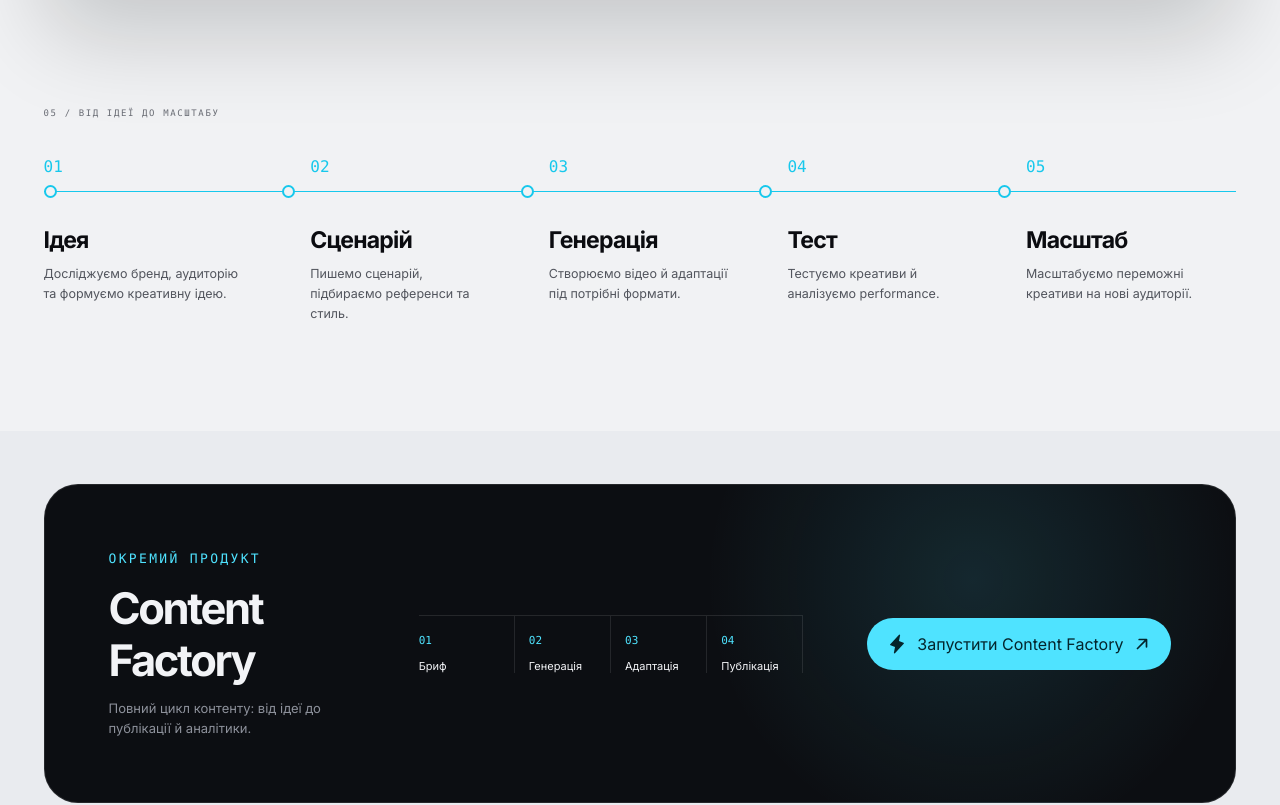
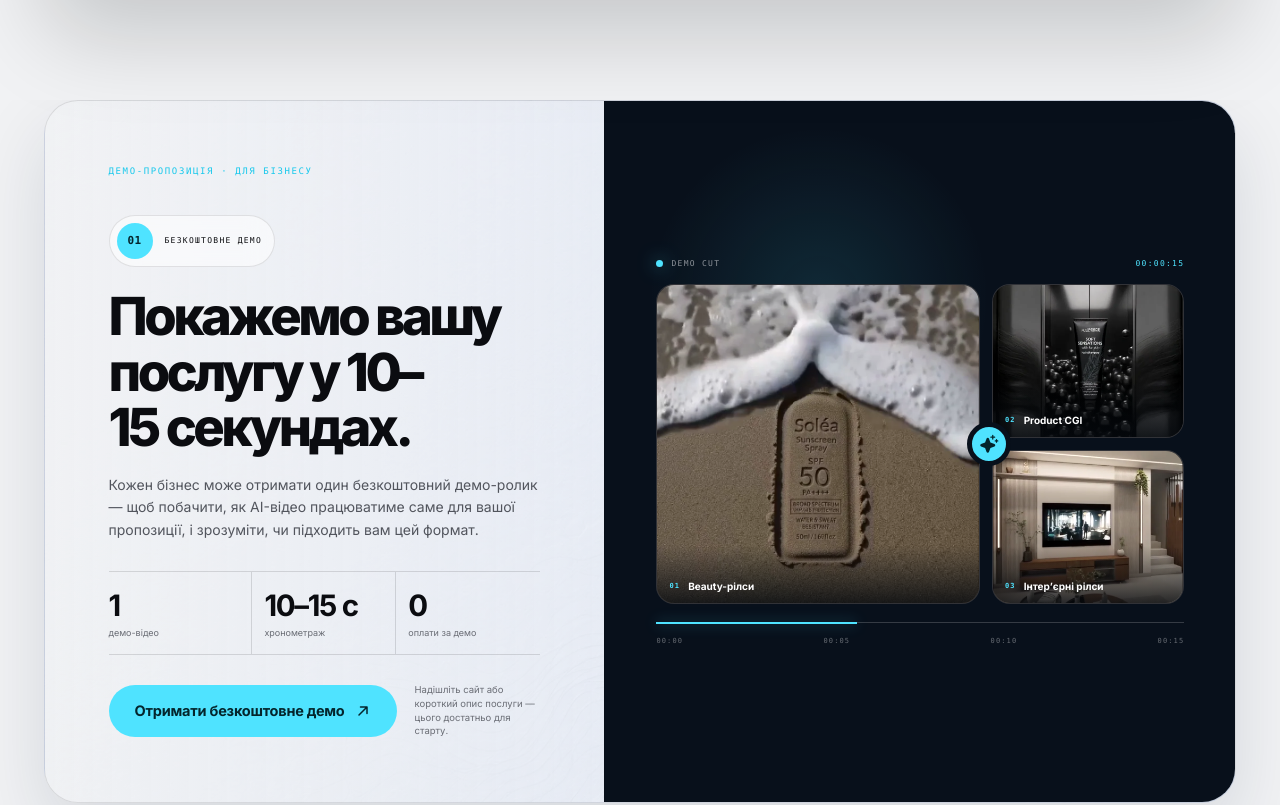
Before and after one commit to aiinsiderclubb-ai/AI-Insider-New-Design-, a React (Vite) app: page /studio in a window 1280 px wide. Shown: the part 1138-1943 px from the top of the page. Built offline with nearby package versions, Linux system fonts and the light colour scheme.

Commit message:
feat: add free studio demo offer

```diff
--- a/src/pages/StudioPage.jsx
+++ b/src/pages/StudioPage.jsx
@@ -6,6 +6,7 @@
   Lightning,
   Pause,
   Play,
+  Sparkle,
 } from "@phosphor-icons/react";
 import { Meta, Reveal } from "../ui.jsx";
 import { useContact } from "../layout.jsx";
@@ -18,6 +19,10 @@
   ["04", "Тест", "Тестуємо креативи й аналізуємо performance."],
   ["05", "Масштаб", "Масштабуємо переможні креативи на нові аудиторії."],
 ];
+
+const demoFrames = ["beauty-spf", "product-shampoo", "interior-entryway"]
+  .map((id) => studio.find((item) => item.id === id))
+  .filter(Boolean);
 
 function ActiveStudioMedia({ item, playing, onPlayingChange }) {
   const videoRef = useRef(null);
@@ -252,6 +257,86 @@
         </div>
       </section>
 
+      <section
+        className="chapter c-paper studio-demo-section"
+        aria-labelledby="studio-demo-title"
+      >
+        <div className="wrap">
+          <Reveal className="studio-demo-offer">
+            <div className="studio-demo-copy">
+              <Meta>ДЕМО-ПРОПОЗИЦІЯ · ДЛЯ БІЗНЕСУ</Meta>
+              <span className="studio-demo-ticket" aria-hidden="true">
+                <strong>01</strong>
+                <small>БЕЗКОШТОВНЕ ДЕМО</small>
+              </span>
+              <h2 className="h-lg" id="studio-demo-title">
+                Покажемо вашу послугу у 10–15 секундах.
+              </h2>
+              <p>
+                Кожен бізнес може отримати один безкоштовний демо-ролик — щоб
+                побачити, як AI-відео працюватиме саме для вашої пропозиції, і
+                зрозуміти, чи підходить вам цей формат.
+              </p>
+
+              <div className="studio-demo-facts" aria-label="Умови пропозиції">
+                <span>
+                  <b>1</b>
+                  <small>демо-відео</small>
+                </span>
+                <span>
+                  <b>10–15 с</b>
+                  <small>хронометраж</small>
+                </span>
+                <span>
+                  <b>0</b>
+                  <small>оплати за демо</small>
+                </span>
+              </div>
+
+              <div className="studio-demo-action">
+                <button className="btn btn-accent" onClick={openContact}>
+                  Отримати безкоштовне демо
+                  <ArrowUpRight size={16} weight="bold" />
+                </button>
+                <small>
+                  Надішліть сайт або короткий опис послуги — цього достатньо
+                  для старту.
+                </small>
+              </div>
+            </div>
+
+            <div className="studio-demo-cut" aria-hidden="true">
+              <div className="studio-demo-cut-head">
+                <span>
+                  <i /> DEMO CUT
+                </span>
+                <b>00:00:15</b>
+              </div>
+              <div className="studio-demo-storyboard">
+                {demoFrames.map((item, index) => (
+                  <figure key={item.id}>
+                    <img src={item.poster} alt="" loading="lazy" />
+                    <figcaption>
+                      <span>0{index + 1}</span>
+                      {item.title}
+                    </figcaption>
+                  </figure>
+                ))}
+                <span className="studio-demo-spark">
+                  <Sparkle size={20} weight="fill" />
+                </span>
+              </div>
+              <div className="studio-demo-timeline">
+                <i />
+                {["00:00", "00:05", "00:10", "00:15"].map((time) => (
+                  <span key={time}>{time}</span>
+                ))}
+              </div>
+            </div>
+          </Reveal>
+        </div>
+      </section>
+
       <section className="chapter c-paper studio-production">
         <div className="wrap">
           <Reveal>
```
Also changed, not shown: src/system.css, 1 other file (tests, documents, lock files or other folders).
